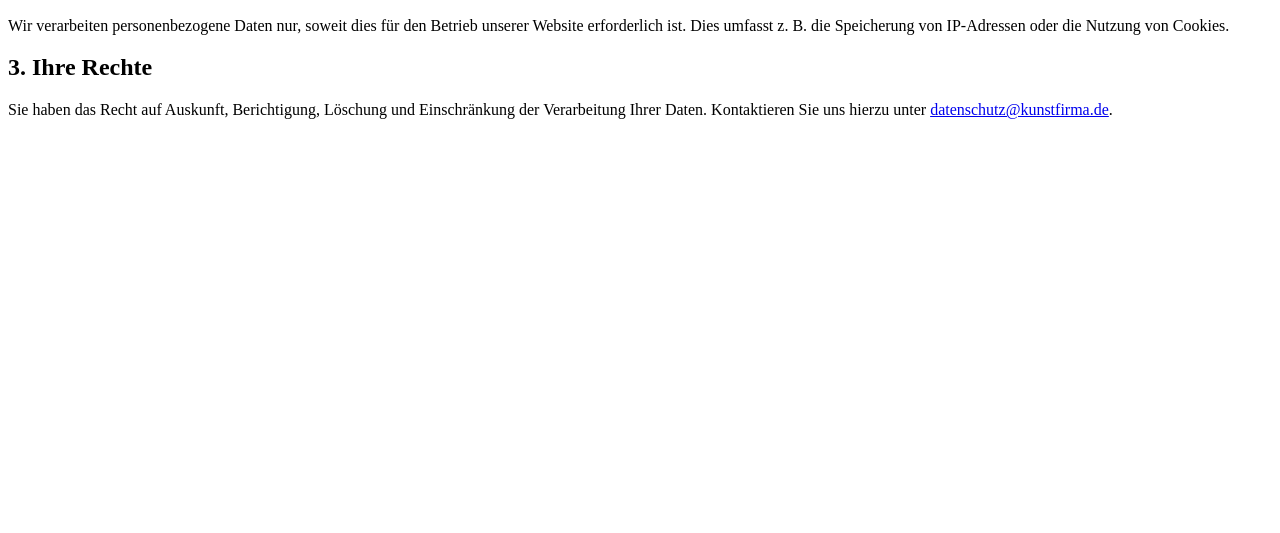
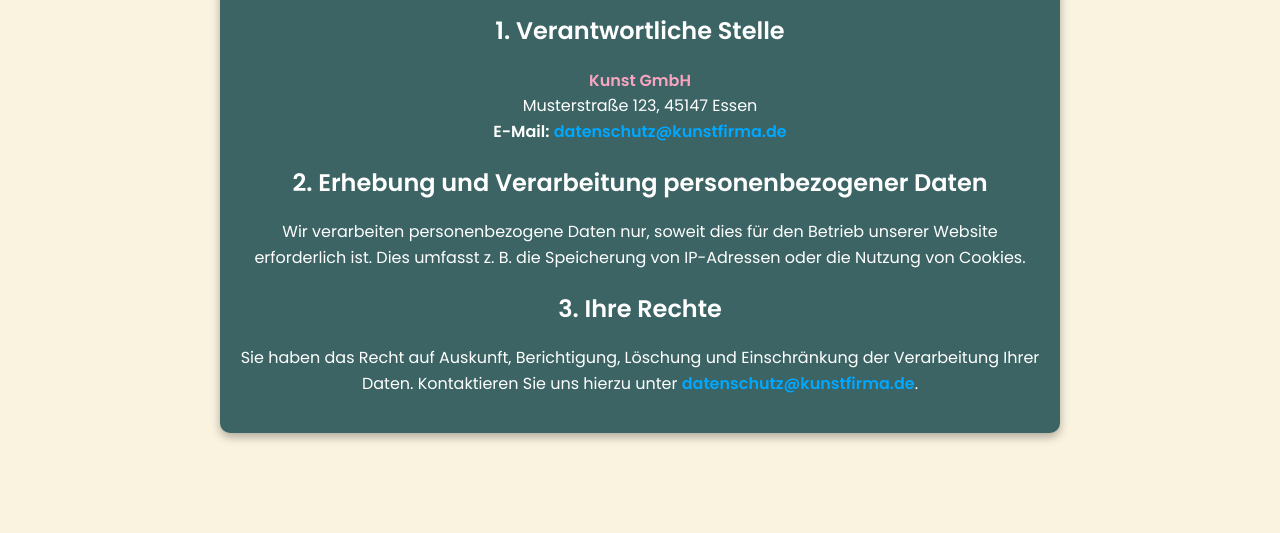
Before and after one commit to IU-Webprogrammierung/web-programmierung-Rostyslav-Bagrii, a plain HTML site: page html/datenschutz.html in a window 1280 px wide. Shown: the part 269-802 px from the top of the page. Drawn offline with Linux system fonts and the light colour scheme.

Commit message:
datenschutz, impressum, cookies - styling and optimization for devices

```diff
--- a/css/cookies.css
+++ b/css/cookies.css
@@ -0,0 +1,63 @@
+@import url('https://fonts.googleapis.com/css2?family=Poppins:wght@300;400;600&display=swap');
+
+body {
+    font-family: 'Poppins', sans-serif;
+    margin: 0;
+    padding: 0;
+    background-color: #FAF3E0;
+    color: white;
+    text-align: center;
+}
+.container {
+    max-width: 800px;
+    margin: 100px auto;
+    padding: 20px;
+    background: #3c6464;
+    border-radius: 10px;
+    box-shadow: 0px 4px 10px rgba(0, 0, 0, 0.3);
+    transition: transform 0.3s ease-in-out;
+}
+.container:hover {
+    transform: scale(1.02);
+}
+h1 {
+    color: #00a8ff;
+    font-weight: 600;
+}
+p {
+    font-size: 16px;
+    line-height: 1.6;
+}
+.highlight {
+    color: #f8a5c2;
+    font-weight: 600;
+}
+a {
+    color: #00a8ff;
+    text-decoration: none;
+    font-weight: 600;
+}
+a:hover {
+    text-decoration: underline;
+}
+
+
+/* Tablet */
+@media (max-width: 959px) {
+    .container {
+        height: 60vh;
+        width: 80vw;
+    }
+
+    .container:hover {
+        transform: none;
+    }
+}
+
+/* Smartphone */
+@media (max-width: 767px) {
+    .container {
+        height: max-content;
+        width: 80vw;
+    }
+}
--- a/css/datenschutz.css
+++ b/css/datenschutz.css
@@ -0,0 +1,66 @@
+@import url('https://fonts.googleapis.com/css2?family=Poppins:wght@300;400;600&display=swap');
+
+body {
+    font-family: 'Poppins', sans-serif;
+    margin: 0;
+    padding: 0;
+    background-color: #FAF3E0;
+    color: white;
+    text-align: center;
+}
+.container {
+    max-width: 800px;
+    margin: 100px auto;
+    padding: 20px;
+    background: #3c6464;
+    border-radius: 10px;
+    box-shadow: 0px 4px 10px rgba(0, 0, 0, 0.3);
+    transition: transform 0.3s ease-in-out;
+}
+.container:hover {
+    transform: scale(1.02);
+}
+h1 {
+    color: #00a8ff;
+    font-weight: 600;
+}
+p {
+    font-size: 16px;
+    line-height: 1.6;
+}
+.highlight {
+    color: #f8a5c2;
+    font-weight: 600;
+}
+a {
+    color: #00a8ff;
+    text-decoration: none;
+    font-weight: 600;
+}
+a:hover {
+    text-decoration: underline;
+}
+
+/* Tablet */
+@media (max-width: 959px) {
+    .container {
+        height: 60vh;
+        width: 80vw;
+    }
+
+    .container:hover {
+        transform: none;
+    }
+}
+
+/* Smartphone */
+@media (max-width: 767px) {
+    .container {
+        height: max-content;
+        width: 80vw;
+    }
+
+    h1 {
+        font-size: 25px;
+    }
+}
--- a/css/impressum.css
+++ b/css/impressum.css
@@ -0,0 +1,60 @@
+@import url('https://fonts.googleapis.com/css2?family=Poppins:wght@300;400;600&display=swap');
+
+body {
+    font-family: 'Poppins', sans-serif;
+    margin: 0;
+    padding: 0;
+    background-color: #FAF3E0;
+    text-align: center;
+    color: white;
+}
+.container {
+    max-width: 800px;
+    margin: 100px auto;
+    padding: 20px;
+    background: #3c6464;
+    border-radius: 10px;
+    box-shadow: 0px 4px 10px rgba(0, 0, 0, 0.3);
+    transition: transform 0.3s ease-in-out;
+}
+.container:hover {
+    transform: scale(1.02);
+}
+h1 {
+    color: #00a8ff;
+    font-weight: 600;
+}
+p {
+    font-size: 16px;
+    line-height: 1.6;
+}
+.highlight {
+    color: #f8a5c2;
+    font-weight: 600;
+}
+a {
+    color: #00a8ff;
+    text-decoration: none;
+    font-weight: 600;
+}
+a:hover {
+    text-decoration: underline;
+}
+
+
+/* Tablet */
+@media (max-width: 959px) {
+    .container {
+        height: 60vh;
+        width: 80vw;
+    }
+
+    .container:hover {
+        transform: none;
+    }
+}
+
+/* Smartphone */
+@media (max-width: 767px) {
+
+}
--- a/css/index.css
+++ b/css/index.css
@@ -64,7 +64,7 @@ body {
 
 
 #brand {
-    height: 80%;
+    height: 90%;
 }
 
 #brand-logo {
@@ -341,7 +341,7 @@ textarea:focus {
     left: 50%;
     top: 50%;
     transform: translate(-50%, -50%);
-    background-color: #FAF3E0;
+    background-color: #3c6464;
 }
 
 .popup-content {
--- a/html/datenschutz.html
+++ b/html/datenschutz.html
@@ -4,8 +4,7 @@
     <meta charset="UTF-8">
     <meta name="viewport" content="width=device-width, initial-scale=1.0">
     <title>Datenschutz</title>
-    <link rel="stylesheet" href="/css/datenschutz.css">
-
+    <link rel="stylesheet" href="../css/datenschutz.css">
 </head>
 <body>
     <div class="container">
--- a/js/index.js
+++ b/js/index.js
@@ -86,6 +86,10 @@ document.querySelectorAll(".more-text").forEach(button => {
         // Schließen-Funktion
         imgPopup.querySelector(".img-content-close").addEventListener("click", () => {
             imgPopup.remove();
+            navbar.style.opacity = "100%";
+            middleContainer.style.opacity = "100%";
+            galleryContainer.style.opacity = "100%";
+            footer.style.opacity = "100%";
         });
     });
 
```
Also changed, not shown: html/cookies.html (+1 -0 lines), html/impressum.html (+1 -1 lines).
